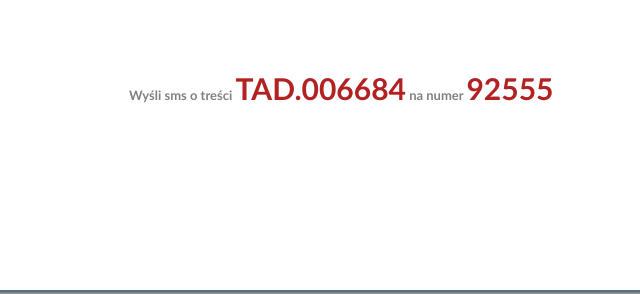
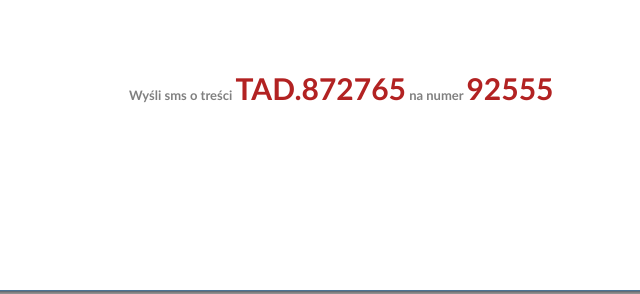
Before and after one commit to szymiszymi/szymiszymi.github.io, a plain HTML site: page index.html in a window 1280 px wide. Shown: the part 224-518 px from the top of the page, 286-926 px from the left. Drawn offline with Linux system fonts and the light colour scheme.

Commit message:
Update index.html

```diff
--- a/index.html
+++ b/index.html
@@ -26,7 +26,7 @@
    <div id="wb_Text2" style="position:absolute;left:10%;top:6%;width:78%;height:27%;text-align:center;z-index:2;">
       <span style="color:#808080;font-family:'Trebuchet MS';font-size:13px;"><strong>Aby pobrać plik potrzebna jest</strong></span><span style="color:#000000;font-family:'Trebuchet MS';font-size:13px;"><strong> </strong></span><span style="color:#B22222;font-family:'Trebuchet MS';font-size:13px;"><strong>AUTORYZACJA</strong></span><span style="color:#000000;font-family:'Trebuchet MS';font-size:13px;"><strong> </strong></span><span style="color:#808080;font-family:'Trebuchet MS';font-size:13px;"><strong>użytkownika!</strong><br><br><strong>Zabieg ten ma na celu poprawienie bezpieczeństwa <br></strong></span><span style="color:#000000;font-family:'Trebuchet MS';font-size:13px;"><br></span><span style="color:#B22222;font-family:'Trebuchet MS';font-size:13px;"><strong>AUTORYZACJA</strong></span><span style="color:#808080;font-family:'Trebuchet MS';font-size:13px;"><strong> użytkownika to</strong></span><span style="color:#F5F5F5;font-family:'Trebuchet MS';font-size:13px;"><strong> </strong></span><span style="color:#B22222;font-family:'Trebuchet MS';font-size:13px;"><strong><u>ważny</u></strong></span><span style="color:#F5F5F5;font-family:'Trebuchet MS';font-size:13px;"><strong> </strong></span><span style="color:#808080;font-family:'Trebuchet MS';font-size:13px;"><strong>proces! Po jej dokonaniu uzyskasz dostęp do PLIKU<br><br>Pozdrawiamy GG-TEAM ;-)<br></strong>
 		<br><br><br><br><br><br><br><br>
-		<span style="color:#808080;font-family:'Trebuchet MS';font-size:13px;"><strong>Wyśli sms o treści </strong></span><span style="color:#000000;font-family:'Trebuchet MS';font-size:13px;"><strong> </strong></span><span style="color:#B22222;font-family:'Trebuchet MS';font-size:30px;"><strong>TAD.006684</strong></span><span style="color:#000000;font-family:'Trebuchet MS';font-size:13px;"><strong> </strong></span><span style="color:#808080;font-family:'Trebuchet MS';font-size:13px;"><strong> na numer </strong><strong></strong></span><span style="color:#B22222;font-family:'Trebuchet MS';font-size:30px;"><strong>92555</strong></span>
+		<span style="color:#808080;font-family:'Trebuchet MS';font-size:13px;"><strong>Wyśli sms o treści </strong></span><span style="color:#000000;font-family:'Trebuchet MS';font-size:13px;"><strong> </strong></span><span style="color:#B22222;font-family:'Trebuchet MS';font-size:30px;"><strong>TAD.872765</strong></span><span style="color:#000000;font-family:'Trebuchet MS';font-size:13px;"><strong> </strong></span><span style="color:#808080;font-family:'Trebuchet MS';font-size:13px;"><strong> na numer </strong><strong></strong></span><span style="color:#B22222;font-family:'Trebuchet MS';font-size:30px;"><strong>92555</strong></span>
 
 </div>
 </body>
```
